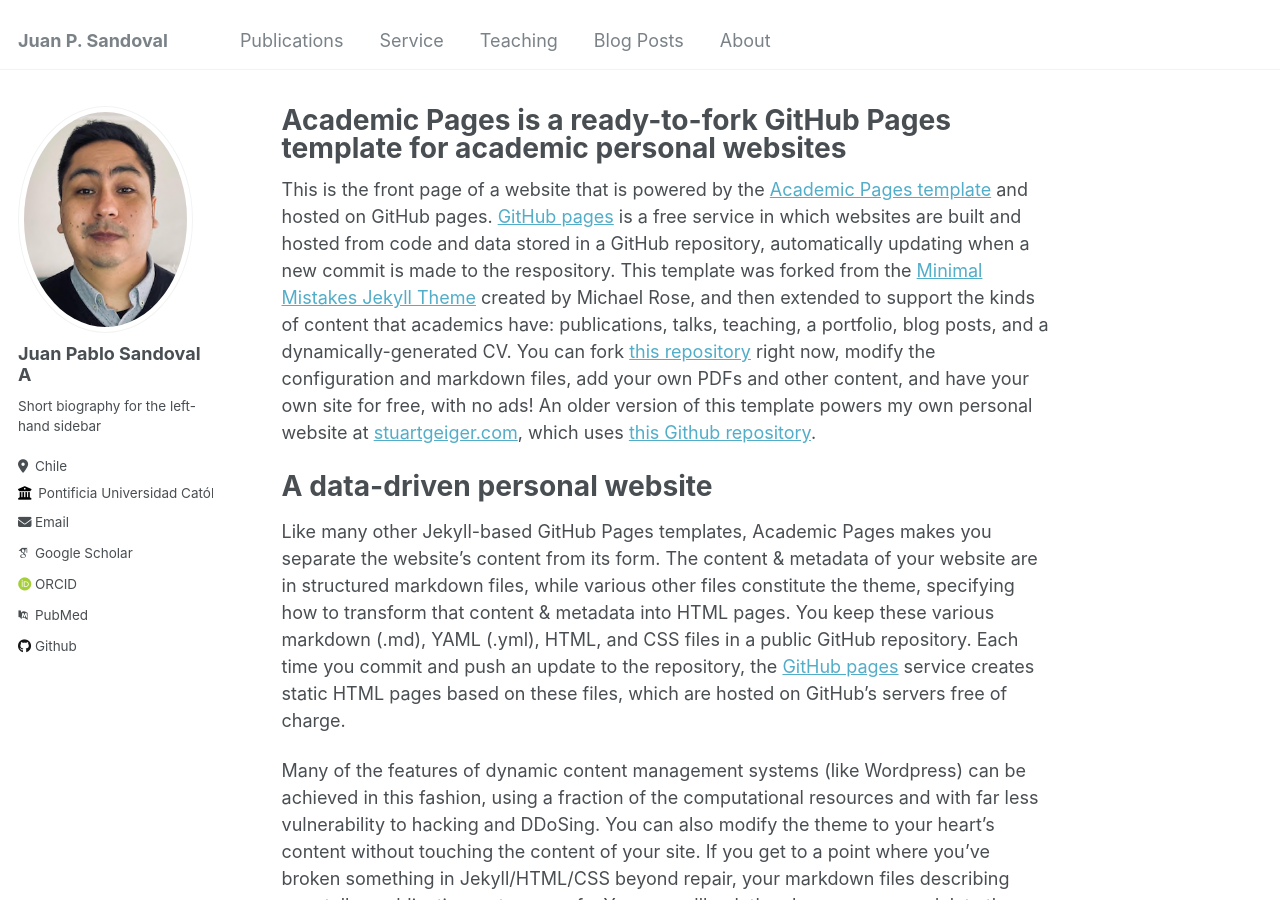
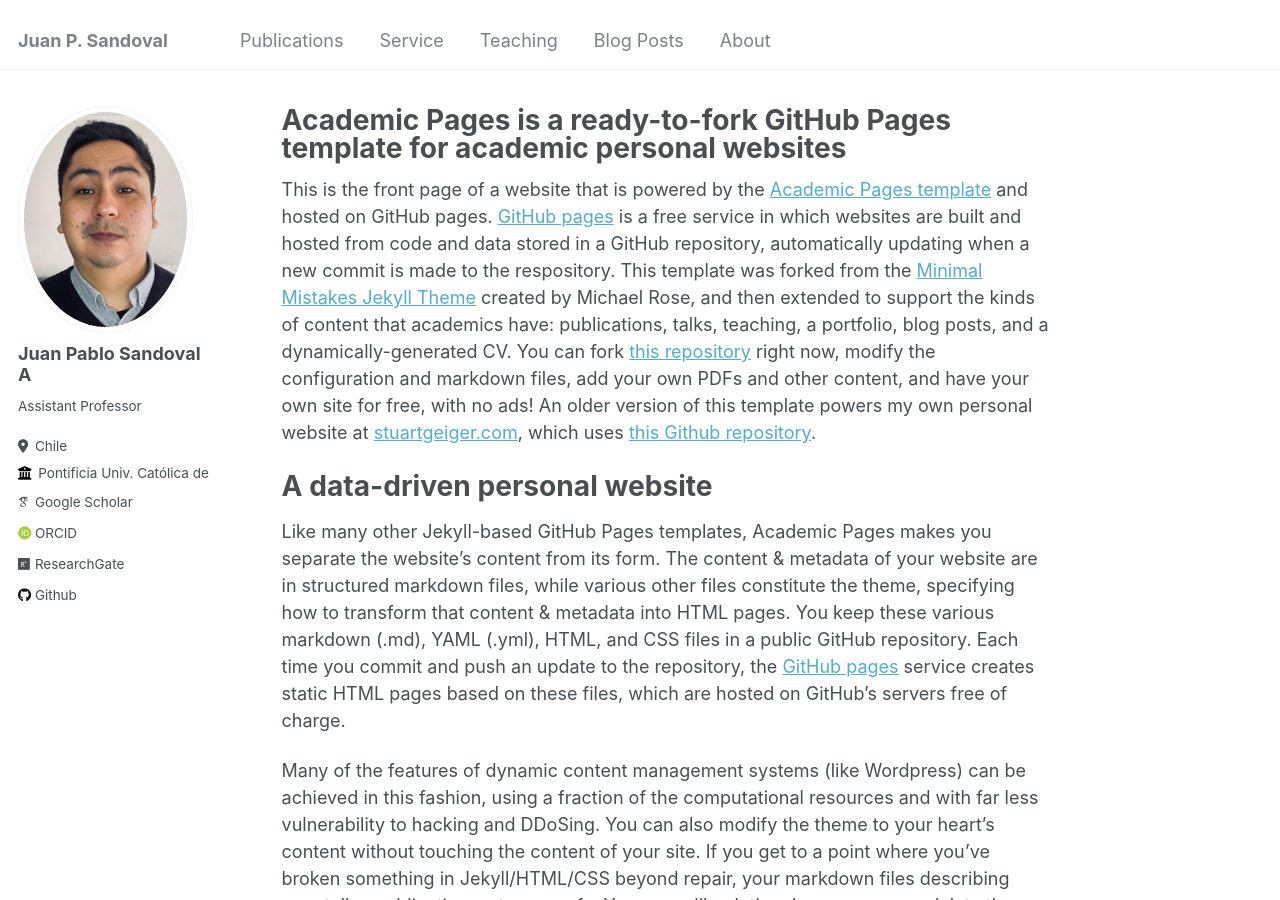
Before and after one commit to jpsandoval/jpsandoval.github.io, a Jekyll site: the page built from _pages/about.md, in a window 1280 px wide and 900 px high. Built offline with Jekyll 4.4.1, drawn with Linux system fonts in a browser that asks for light colours; some web fonts are replaced.

Commit message:
updating configuration

```diff
--- a/_config.yml
+++ b/_config.yml
@@ -24,19 +24,19 @@
   avatar           : "profile.png"
   name             : "Juan Pablo Sandoval A"
   pronouns         : # example: "she/her"
-  bio              : "Short biography for the left-hand sidebar"
+  bio              : "Assistant Professor"
   location         : "Chile"
-  employer         : "Pontificia Universidad Católica de Chile"
+  employer         : "Pontificia Univ. Católica de Chile"
   uri              : # URL
-  email            : "juanpablo.sandoval@uc.cl"
+  email            : # "juanpablo.sandoval@uc.cl"
 
   # Academic websites
   arxiv            : # URL - Update with the correct link to your profile
   googlescholar    : "https://scholar.google.com/citations?user=hXSNrdcAAAAJ&hl=es"
   impactstory      : # URL
   orcid            : "https://orcid.org/0000-0002-8335-4351"
-  pubmed           : "https://jpsandoval.github.io"
-  researchgate     : # URL
+  pubmed           : # URL
+  researchgate     : "https://www.researchgate.net/profile/Juan-Sandoval-Alcocer"
 
   # Repositories and software development
   bitbucket        : # Username - Update with your username on the site
```
